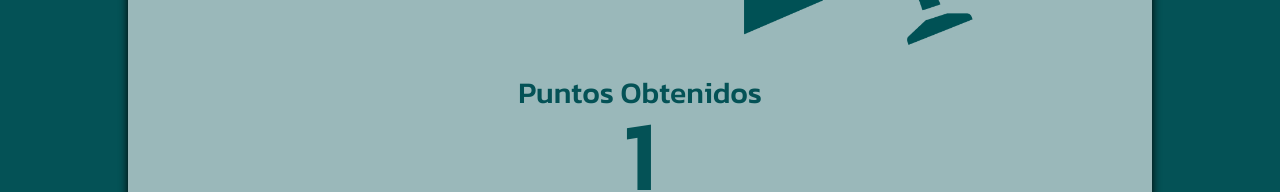
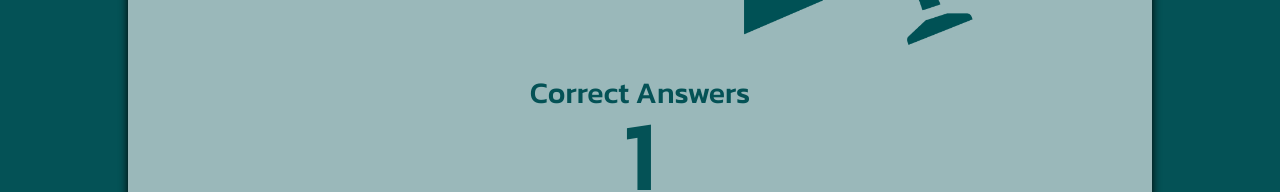
Before and after one commit to franciscocortezdev/FlagQuiz, a React (Create React App) app: page /game/end/1 in a window 1280 px wide. Shown: the part 374-566 px from the top of the page. Built offline with nearby package versions, Linux system fonts and the light colour scheme.

Commit message:
Point title fixed

```diff
--- a/src/Pages/EndGame/EndGame.js
+++ b/src/Pages/EndGame/EndGame.js
@@ -10,7 +10,7 @@ export function EndGame({ params }) {
       <h1 className="titleEnd">Game Over</h1>
       <img className="endPic" src={endPic} alt="endGame" />
       </div>
-      <p className="pointTitle">Puntos Obtenidos</p>
+      <p className="pointTitle">Correct Answers</p>
       <p className="point">{params.points}</p>
       <Link className="btnEnd" to="/">
         Play Again
```
